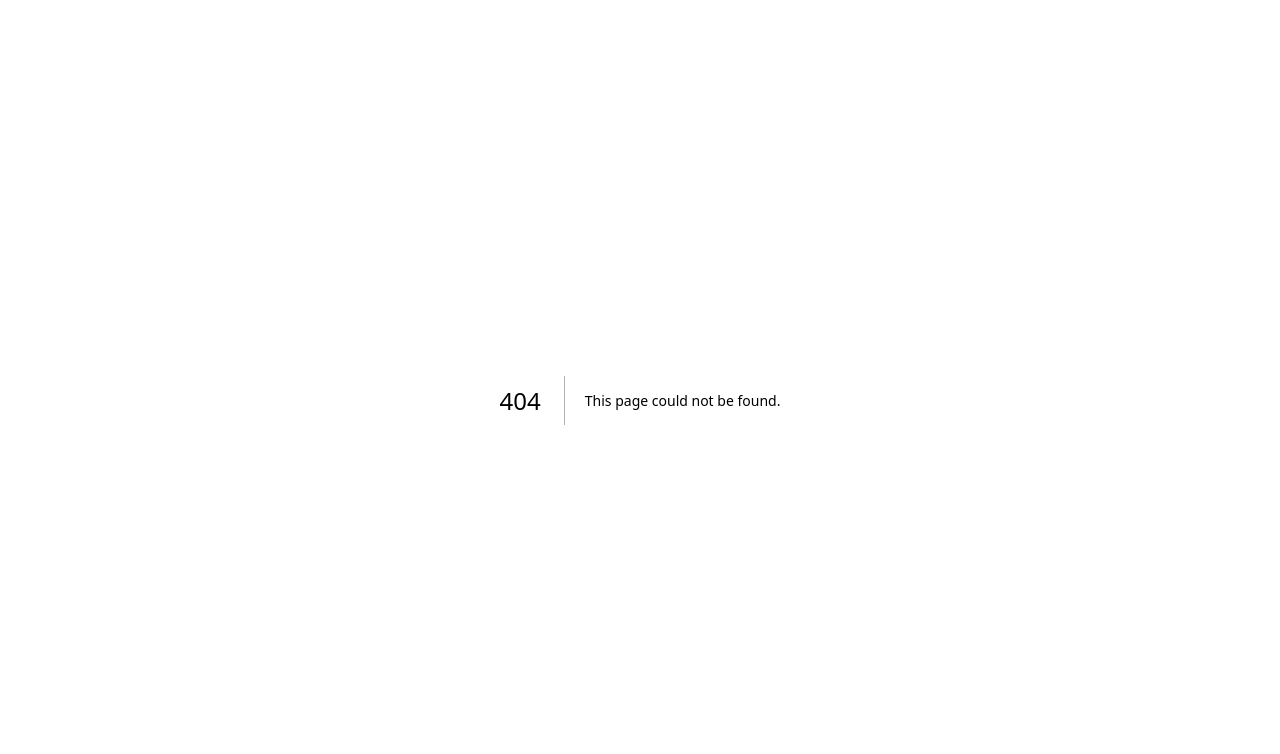
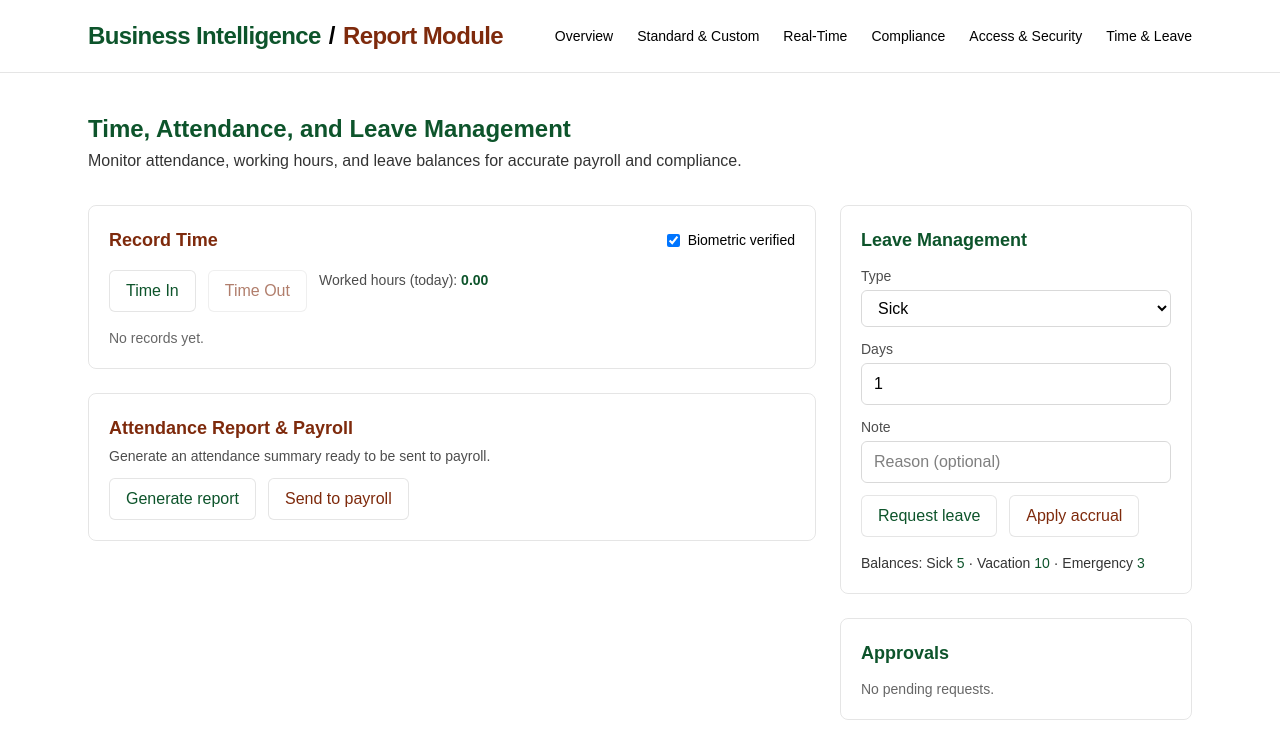
Before and after one commit to Eeslie/business-analytics, a Next.js app: page /bi/tal in a window 1280 px wide. Before the commit this address had no page. Shown: the top 754 px of the page. Built offline with nearby package versions, Linux system fonts and the light colour scheme.

Commit message:
added time&leave (security access nalang wala)

```diff
--- a/src/app/bi/layout.jsx
+++ b/src/app/bi/layout.jsx
@@ -27,6 +27,9 @@ export default function BiLayout({ children }) {
               <li>
                 <Link className="hover:underline" href="/bi/access">Access & Security</Link>
               </li>
+              <li>
+                <Link className="hover:underline" href="/bi/tal">Time & Leave</Link>
+              </li>
             </ul>
           </nav>
         </div>
--- a/src/app/bi/page.jsx
+++ b/src/app/bi/page.jsx
@@ -30,6 +30,13 @@ const tiles = [
     desc: "Control access, define permissions and track report access logs.",
     accent: "from-green-200/70 to-green-100/40",
     icon: "🔐",
+  },
+  {
+    href: "/bi/tal",
+    title: "Time, Attendance & Leave",
+    desc: "Clock in/out, manage leave, approvals, accruals, and payroll-ready reports.",
+    accent: "from-green-200/70 to-green-100/40",
+    icon: "🕒",
   },
 ];
 
--- /dev/null
+++ b/src/app/bi/tal/page.jsx
@@ -0,0 +1,183 @@
+    "use client";
+
+import { useMemo, useState } from "react";
+
+const LEAVE_TYPES = [
+  { id: "sick", name: "Sick" },
+  { id: "vacation", name: "Vacation" },
+  { id: "emergency", name: "Emergency" },
+];
+
+export default function TimeAttendanceLeavePage() {
+  const [clockedIn, setClockedIn] = useState(false);
+  const [timeLog, setTimeLog] = useState([]);
+  const [biometricOk, setBiometricOk] = useState(true);
+
+  const [leaveBalances, setLeaveBalances] = useState({ sick: 5, vacation: 10, emergency: 3 });
+  const [leaveReq, setLeaveReq] = useState({ type: "sick", days: 1, note: "" });
+  const [leaveQueue, setLeaveQueue] = useState([]);
+
+  const workedHours = useMemo(() => {
+    // naive calc for demo
+    const ms = timeLog.reduce((sum, e) => sum + (e.out && e.in ? e.out - e.in : 0), 0);
+    return (ms / 3600000).toFixed(2);
+  }, [timeLog]);
+
+  function clockIn() {
+    if (!biometricOk) {
+      alert("Biometric verification failed. Cannot clock in.");
+      return;
+    }
+    setClockedIn(true);
+    setTimeLog((prev) => [{ in: Date.now(), out: null }, ...prev]);
+  }
+
+  function clockOut() {
+    if (!clockedIn) return;
+    setClockedIn(false);
+    setTimeLog((prev) => {
+      const [last, ...rest] = prev;
+      return [{ ...last, out: Date.now() }, ...rest];
+    });
+  }
+
+  function requestLeave() {
+    const available = leaveBalances[leaveReq.type] ?? 0;
+    if (leaveReq.days <= 0) return alert("Days must be positive");
+    if (leaveReq.days > available) return alert("Insufficient balance");
+    const item = { id: Math.random().toString(36).slice(2), ...leaveReq, status: "Pending" };
+    setLeaveQueue((q) => [item, ...q]);
+  }
+
+  function approveLeave(id) {
+    setLeaveQueue((q) => q.map((i) => (i.id === id ? { ...i, status: "Approved" } : i)));
+    // accrual/consumption logic: subtract approved days
+    const item = leaveQueue.find((i) => i.id === id);
+    if (item) {
+      setLeaveBalances((b) => ({ ...b, [item.type]: Math.max(0, (b[item.type] ?? 0) - item.days) }));
+    }
+  }
+
+  function rejectLeave(id) {
+    setLeaveQueue((q) => q.map((i) => (i.id === id ? { ...i, status: "Rejected" } : i)));
+  }
+
+  function accrueMonthly() {
+    // simple demo accrual: +1 vacation per call
+    setLeaveBalances((b) => ({ ...b, vacation: (b.vacation ?? 0) + 1 }));
+    alert("Accrual applied: +1 vacation day");
+  }
+
+  function generateAttendanceReport() {
+    const report = {
+      period: new Date().toLocaleDateString(),
+      totalHours: workedHours,
+      entries: timeLog,
+      leaveBalances,
+      leaveQueue,
+    };
+    alert("Attendance report ready (stub). Integrate with payroll API to export.");
+    console.log("ATTENDANCE_REPORT", report);
+  }
+
+  return (
+    <section className="space-y-8">
+      <header className="space-y-1">
+        <h2 className="text-2xl font-bold text-green-900">Time, Attendance, and Leave Management</h2>
+        <p className="text-black/80 max-w-3xl">Monitor attendance, working hours, and leave balances for accurate payroll and compliance.</p>
+      </header>
+
+      <div className="grid lg:grid-cols-3 gap-6">
+        <div className="lg:col-span-2 space-y-6">
+          <div className="rounded-lg border border-black/10 p-5">
+            <div className="flex items-center justify-between">
+              <h3 className="text-lg font-semibold text-orange-900">Record Time</h3>
+              <label className="inline-flex items-center gap-2 text-sm">
+                <input type="checkbox" checked={biometricOk} onChange={(e) => setBiometricOk(e.target.checked)} /> Biometric verified
+              </label>
+            </div>
+            <div className="mt-4 flex flex-wrap gap-3">
+              <button onClick={clockIn} disabled={clockedIn} className="rounded-md border border-black/10 bg-white px-4 py-2 text-green-900 hover:bg-black/[.03] disabled:opacity-60">Time In</button>
+              <button onClick={clockOut} disabled={!clockedIn} className="rounded-md border border-black/10 bg-white px-4 py-2 text-orange-900 hover:bg-black/[.03] disabled:opacity-60">Time Out</button>
+              <div className="text-sm text-black/70">Worked hours (today): <span className="font-semibold text-green-900">{workedHours}</span></div>
+            </div>
+
+            <ul className="mt-4 space-y-2">
+              {timeLog.length === 0 && <li className="text-sm text-black/60">No records yet.</li>}
+              {timeLog.map((e, idx) => (
+                <li key={idx} className="rounded-md border border-black/10 bg-white px-3 py-2 text-sm flex items-center justify-between">
+                  <span className="text-black/80">In: {new Date(e.in).toLocaleTimeString()}</span>
+                  <span className="text-black/80">Out: {e.out ? new Date(e.out).toLocaleTimeString() : "—"}</span>
+                </li>
+              ))}
+            </ul>
+          </div>
+
+          <div className="rounded-lg border border-black/10 p-5">
+            <h3 className="text-lg font-semibold text-orange-900">Attendance Report & Payroll</h3>
+            <p className="text-black/70 text-sm mt-1">Generate an attendance summary ready to be sent to payroll.</p>
+            <div className="mt-3 flex gap-3">
+              <button onClick={generateAttendanceReport} className="rounded-md border border-black/10 bg-white px-4 py-2 text-green-900 hover:bg-black/[.03]">Generate report</button>
+              <button onClick={() => alert("Payroll integration stub. Connect to payroll API to submit.")} className="rounded-md border border-black/10 bg-white px-4 py-2 text-orange-900 hover:bg-black/[.03]">Send to payroll</button>
+            </div>
+          </div>
+        </div>
+
+        <div className="space-y-6">
+          <div className="rounded-lg border border-black/10 p-5">
+            <h3 className="text-lg font-semibold text-green-900">Leave Management</h3>
+            <div className="mt-3 grid gap-3">
+              <label className="flex flex-col gap-1">
+                <span className="text-sm text-black/70">Type</span>
+                <select value={leaveReq.type} onChange={(e) => setLeaveReq({ ...leaveReq, type: e.target.value })} className="rounded-md border border-black/15 px-3 py-2">
+                  {LEAVE_TYPES.map((t) => (
+                    <option key={t.id} value={t.id}>{t.name}</option>
+                  ))}
+                </select>
+              </label>
+              <label className="flex flex-col gap-1">
+                <span className="text-sm text-black/70">Days</span>
+                <input type="number" min="1" value={leaveReq.days} onChange={(e) => setLeaveReq({ ...leaveReq, days: Number(e.target.value) })} className="rounded-md border border-black/15 px-3 py-2" />
+              </label>
+              <label className="flex flex-col gap-1">
+                <span className="text-sm text-black/70">Note</span>
+                <input value={leaveReq.note} onChange={(e) => setLeaveReq({ ...leaveReq, note: e.target.value })} placeholder="Reason (optional)" className="rounded-md border border-black/15 px-3 py-2" />
+              </label>
+              <div>
+                <button onClick={requestLeave} className="rounded-md border border-black/10 bg-white px-4 py-2 text-green-900 hover:bg-black/[.03]">Request leave</button>
+                <button onClick={accrueMonthly} className="ml-3 rounded-md border border-black/10 bg-white px-4 py-2 text-orange-900 hover:bg-black/[.03]">Apply accrual</button>
+              </div>
+            </div>
+            <div className="mt-4 text-sm text-black/80">
+              Balances: Sick <span className="text-green-900 font-medium">{leaveBalances.sick}</span> · Vacation <span className="text-green-900 font-medium">{leaveBalances.vacation}</span> · Emergency <span className="text-green-900 font-medium">{leaveBalances.emergency}</span>
+            </div>
+          </div>
+
+          <div className="rounded-lg border border-black/10 p-5">
+            <h3 className="text-lg font-semibold text-green-900">Approvals</h3>
+            <ul className="mt-3 space-y-2">
+              {leaveQueue.length === 0 && (
+                <li className="text-sm text-black/60">No pending requests.</li>
+              )}
+              {leaveQueue.map((r) => (
+                <li key={r.id} className="rounded-md border border-black/10 bg-white px-3 py-2 text-sm">
+                  <div className="flex items-center justify-between">
+                    <div>
+                      <div className="font-medium text-green-900 capitalize">{r.type}</div>
+                      <div className="text-black/70">{r.days} day(s) – {r.note || "(no note)"}</div>
+                    </div>
+                    <div className="flex items-center gap-2">
+                      <span className="text-black/60">{r.status}</span>
+                      <button onClick={() => approveLeave(r.id)} className="rounded-md border border-black/10 bg-white px-3 py-1 text-green-900 hover:bg-black/[.03]">Approve</button>
+                      <button onClick={() => rejectLeave(r.id)} className="rounded-md border border-black/10 bg-white px-3 py-1 text-orange-900 hover:bg-black/[.03]">Reject</button>
+                    </div>
+                  </div>
+                </li>
+              ))}
+            </ul>
+          </div>
+        </div>
+      </div>
+    </section>
+  );
+}
```
